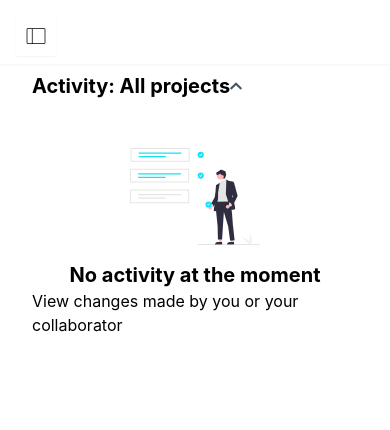
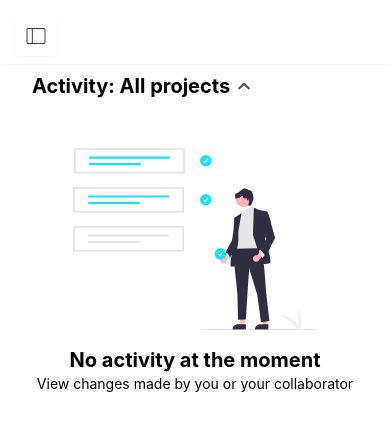
Before and after one commit to kingieX/timeless-event, a React (Vite) app: page /app/completed in a window 390 px wide. Shown: the top 430 px of the page. Built offline with nearby package versions, Linux system fonts and the light colour scheme.

Commit message:
update: COmpleted page in progress

```diff
--- a/src/pages/sidebarMenuPages/Completed.jsx
+++ b/src/pages/sidebarMenuPages/Completed.jsx
@@ -14,7 +14,7 @@ const Completed = () => {
       {/* Header Section */}
       <div className="">
         <div
-          className="flex flex-row items-center lg:gap-2 cursor-pointer mb-4"
+          className="flex flex-row items-center gap-2 cursor-pointer mb-4"
           onClick={toggleTasks}
         >
           <h1 className="lg:text-2xl text-xl font-bold flex items-center">
@@ -28,11 +28,17 @@ const Completed = () => {
         </div>
         {showCompletedTasks && (
           <div className="w-full flex flex-col justify-center items-center py-8">
-            <img src={Logo} alt="empty project" className="w-2/5 mb-4" />
+            <img
+              src={Logo}
+              alt="empty project"
+              className="lg:w-2/5 w-3/4 mb-4"
+            />
             <h2 className="lg:text-2xl text-xl font-bold flex items-center">
               No activity at the moment
             </h2>
-            <p>View changes made by you or your collaborator</p>
+            <p className="lg:text-lg text-center text-sm text-gray-600">
+              View changes made by you or your collaborator
+            </p>
           </div>
         )}
       </div>
```
